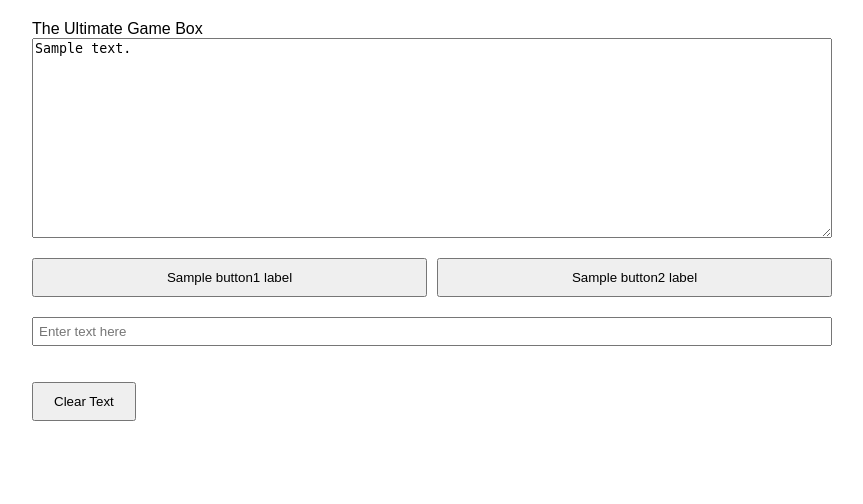
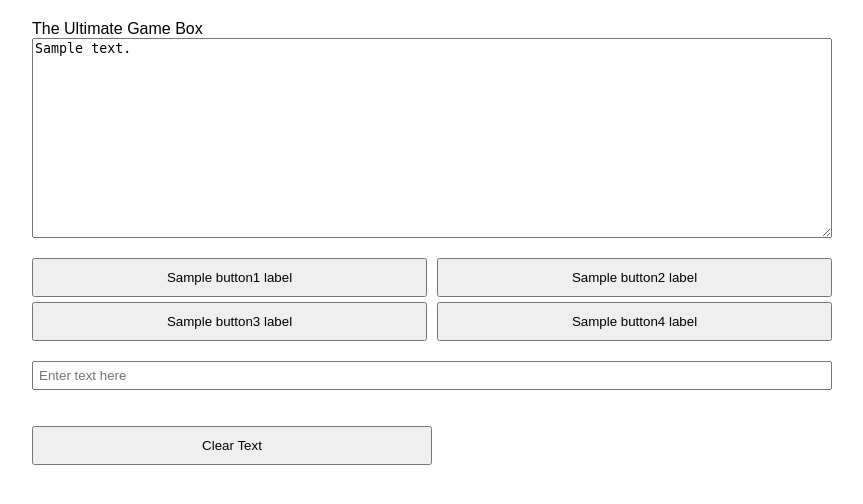
Before and after one commit to vChase42/DungeonMaster, a Flask app: template templates/index.html in a window 1280 px wide. Shown: the top 504 px of the page, without its empty margins (208-1071 px from the left). Run offline with Flask 3, Linux system fonts and the light colour scheme; the template is opened without the code that fills it: most values are stand-ins (such as "Sample title", 1, 10 or a date in 2020); some libraries are stand-ins or nearby versions.

Commit message:
added 4th button

```diff
--- a/app.py
+++ b/app.py
@@ -1,95 +1,76 @@
 # app.py
 import os
-from ollama import Client
 from dotenv import load_dotenv
-from flask import Flask, Response, render_template, request, redirect, url_for
+from flask import Flask, Response, jsonify, render_template, request, redirect, url_for
 from flask_socketio import SocketIO, emit
-# import eventlet
 import asyncio
 
 load_dotenv()
 from ai_interaction import aiConnection
 
-# Initialize the client
-client = Client(host=os.getenv('CHAT_AI_URL'))
-#ser
 
 AI_CONNECTION = aiConnection()
 
-# eventlet.monkey_patch()
 app = Flask(__name__)
 socketio = SocketIO(app)
+
+is_generating = False
 
 
 button1_label = "Tell me a story about scientists and witches"
 button2_label = "Tell me a fantasy story"
+button3_label = "Tell me a spooky story"
+button4_label = "Tell me a 21st century dystopia story"
 
 @app.route('/', methods=['GET'])
 def index():
     return render_template('index.html',
                            textarea_story = AI_CONNECTION.getStoryOnly(),
                            button1_label=button1_label,
-                           button2_label=button2_label)
+                           button2_label=button2_label,
+                           button3_label=button3_label,
+                           button4_label=button4_label)
 
 @app.route('/clear',methods=['POST'])
 def clear_history():
     AI_CONNECTION.clearHistory()
     return redirect(url_for('index'))
 
+@app.route('/is_generating',methods=['GET'])
+def getIsGenerating():
+    global is_generating
+    return jsonify({'is_generating':is_generating})
+
 
 @socketio.on('text_update')
 def handle_text_update(textfield_content):
+    global is_generating
+    if is_generating:
+        print("Ai is already generating a chunk of the story! ignoring request")
+        return
     print("received a query from user")
     asyncio.run(ai_response(textfield_content))
 
 async def ai_response(textfield_content):
+    global is_generating
+    is_generating = True
     async for chunk in AI_CONNECTION.getAiResponseAsync(textfield_content):
         emit('broadcast_ai_response', {'ai_response_chunk': chunk}, broadcast=True)
 
-    buttonText1, buttonText2 = AI_CONNECTION.getNewButtonText()
-    emit('update_buttons',(buttonText1, buttonText2))
-    global button1_label,button2_label
+    buttonText1 = AI_CONNECTION.getNewButtonText("Neutral")
+    buttonText2 = AI_CONNECTION.getNewButtonText("Angry")
+    buttonText3 = AI_CONNECTION.getNewButtonText("Passive Aggressive")
+    buttonText4 = AI_CONNECTION.getNewButtonText("Agreeable")
+    emit('update_buttons',(buttonText1, buttonText2, buttonText3, buttonText4))
+    global button1_label,button2_label, button3_label, button4_label
     button1_label = buttonText1
     button2_label = buttonText2
+    button3_label = buttonText3
+    button4_label = buttonText4
 
-
-
-@app.route('/submit',methods=['POST'])
-def query_submitted():
-    # print("potato")
-    # textfield_content = request.form.get('text_field')
-    # socketio.start_background_task(handle_text_update, {'textfield_content': textfield_content})
-    # return "this"
-    # handle_text_update(textfield_content)
-    textfield_content = request.form.get('user_input')
-    print(textfield_content)
-
-    return Response(AI_CONNECTION.getAiResponseAsync(textfield_content))
-
+    is_generating = False
 
 
 
 if __name__ == '__main__':
     socketio.run(app,debug=True,host="0.0.0.0",port=5000)
-
-
-
-
-
-    # text_field_content = request.form.get('text_field')
-    # button_clicked = request.form.get('button')
-
-    # global button1_label, button2_label
-    # button1_label = "potato"
-    # button2_label = "potato2"
-    # # Handle the data (print to console, process, save, etc.)
-    # print(f"Large Textbox: {large_textbox_content}")
-    # print(f"Text Field: {text_field_content}")
-    # print(f"Button Clicked: {button_clicked}")
-
-    # Optionally, redirect or render a template with the data
-
-    # return redirect(url_for('index'))
-    # return render_template('index.html',
-    #                         button1_label="potato",
-    #                         button2_label="potato2")
--- a/static/frontend.js
+++ b/static/frontend.js
@@ -1,43 +1,5 @@
 console.log("frontend js loaded")
 
-function startStreaming(event) {
-    event.preventDefault();  // Prevent the form from submitting traditionally
-
-    const clickedButton = event.submitter.id;
-    const textarea = document.getElementById('chat-window');
-    textarea.value += "-------------------------------------------------\n";  // Clear the textarea
-
-    const user_input = document.getElementById('text_field').value;
-    fetch('/submit', {
-        method: 'POST',
-        headers: {
-            'Content-Type': 'application/x-www-form-urlencoded',
-        },
-        body: new URLSearchParams({
-            'user_input': user_input,
-            'button_clicked':clickedButton
-        })
-    })
-    .then(response => {
-        const reader = response.body.getReader();
-        const decoder = new TextDecoder();
-        function readStream() {
-            reader.read().then(({ done, value }) => {
-                if (done) {
-                    console.log('Stream complete');
-                    return;
-                }
-                const chunk = decoder.decode(value, { stream: true });
-                textarea.value += chunk;  // Append received data to the textarea
-                readStream();  // Continue reading the stream
-            });
-        }
-        readStream();  // Start reading the stream
-    })
-    .catch(error => {
-        console.error('Fetch error:', error);
-    });
-}
 
 var socket = io.connect('http://' + document.domain + ':' + location.port);
 
@@ -53,25 +15,36 @@ socket.on('connect_error', function(error) {
 
 
 socket.on('broadcast_ai_response', function(data) {
-    console.log('Response from server:', data);
+    // console.log('Response from server:', data);
 
     textarea.value += data.ai_response_chunk
 });
 
 socket.on('update_buttons',function(button1,button2){
-    console.log(button1)
     const html_button1 = document.getElementById('button1');
     const html_button2 = document.getElementById('button2');
+    const html_button3 = document.getElementById('button3');
+    const html_button4 = document.getElementById('button4');
 
     html_button1.innerHTML = button1
     html_button2.innerHTML = button2
+    html_button3.innerHTML = button3
+    html_button4.innerHTML = button4
     document.getElementById('text_field').value = "";
 });
 
-function startStreamingIO(event){
+async function startStreamingIO(event){
     event.preventDefault();
     console.log("button clicked");
 
+
+    const response = await fetch('/is_generating');
+    const data = await response.json();
+
+    if (data.is_generating) {
+        console.log("Text is already being generated! Not sending query.");
+        return;
+    }
 
     const textarea = document.getElementById('chat-window');
     textarea.value += "-------------------------------------------------\n";  // Clear the textarea
--- /dev/null
+++ b/static/style.css
@@ -0,0 +1,32 @@
+body {
+    font-family: Arial, sans-serif;
+    max-width: 800px;
+    margin: 0 auto;
+    padding: 20px;
+}
+
+textarea {
+    width: 100%;
+    height: 200px;
+    margin-bottom: 20px;
+}
+
+input[type="text"] {
+    width: 100%;
+    margin-bottom: 20px;
+    padding: 5px;
+}
+
+.button-container {
+    display: flex;
+    justify-content: space-between; /* Ensures buttons are spaced evenly */
+    margin-bottom: 5px; /* Adjust this value to control space between rows */
+    gap: 10px; /* Adds space between buttons in the same row */
+}
+
+button {
+    width: 50%; /* Ensures each button takes up half the width of the container */
+    box-sizing: border-box; /* Prevents padding from affecting button width */
+    padding: 10px 20px; /* Adds padding inside the buttons */
+    flex-grow: 1; /* Ensures buttons grow evenly */
+}
--- a/templates/index.html
+++ b/templates/index.html
@@ -6,13 +6,7 @@ The Ultimate Game Box
     <meta charset="UTF-8">
     <meta name="viewport" content="width=device-width, initial-scale=1.0">
     <title>Custom Form</title>
-    <style>
-        body { font-family: Arial, sans-serif; max-width: 800px; margin: 0 auto; padding: 20px; }
-        textarea { width: 100%; height: 200px; margin-bottom: 20px; }
-        .button-container { display: flex; justify-content: space-between; margin-bottom: 20px; gap: 10px; }
-        button { padding: 10px 20px; flex-grow: 1; }
-        input[type="text"] { width: 100%; margin-bottom: 20px; padding: 5px; }
-    </style>
+    <link rel="stylesheet" href="{{ url_for('static', filename='style.css') }}">
 </head>
 
 
@@ -23,6 +17,10 @@ The Ultimate Game Box
             <button type="submit" id="button1">{{ button1_label }}</button>
             <button type="submit" id="button2">{{ button2_label }}</button>
         </div>
+        <div class="button-container" style="margin-bottom: 20px;">
+            <button type="submit" id="button3">{{ button3_label }}</button>
+            <button type="submit" id="button4">{{ button4_label }}</button>
+        </div>
         <input type="text" id="text_field" placeholder="Enter text here">
     </form>
     <form method="POST" action="/clear">
@@ -32,45 +30,3 @@ The Ultimate Game Box
     <script src="{{ url_for('static', filename='frontend.js') }}"></script>
 </body>
 </html>
-
-
-
-<!-- <script>
-    function startStreaming(event) {
-        event.preventDefault();  // Prevent the form from submitting traditionally
-
-        const clickedButton = event.submitter.id;
-        const textarea = document.getElementById('chat-window');
-        textarea.value += "-------------------------------------------------\n";  // Clear the textarea
-
-        const user_input = document.getElementById('text_field').value;
-        fetch('/submit', {
-                method: 'POST',
-                headers: {
-                    'Content-Type': 'application/x-www-form-urlencoded',
-                },
-                body: new URLSearchParams({
-                    'user_input': user_input,
-                    'button_clicked':clickedButton
-                })
-            })
-            .then(response => {
-                const reader = response.body.getReader();
-                const decoder = new TextDecoder();
-                function readStream() {
-                    reader.read().then(({ done, value }) => {
-                        if (done) {
-                            console.log('Stream complete');
-                            return;
-                        }
-                        const chunk = decoder.decode(value, { stream: true });
-                        textarea.value += chunk;  // Append received data to the textarea
-                        readStream();  // Continue reading the stream
-                    });
-                }
-                readStream();  // Start reading the stream
-            })
-            .catch(error => {
-                console.error('Fetch error:', error);
-            });    }
-    </script> -->
```
Also changed, not shown: ai_interaction.py (+7 -6 lines), 1 other file.
